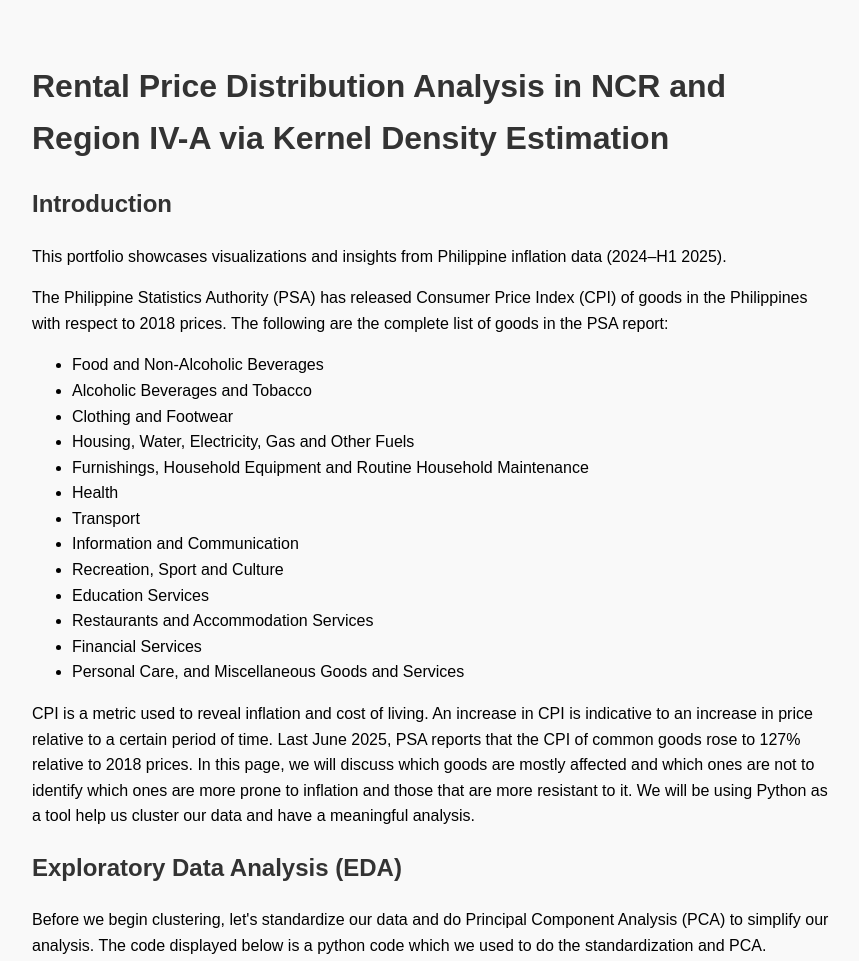
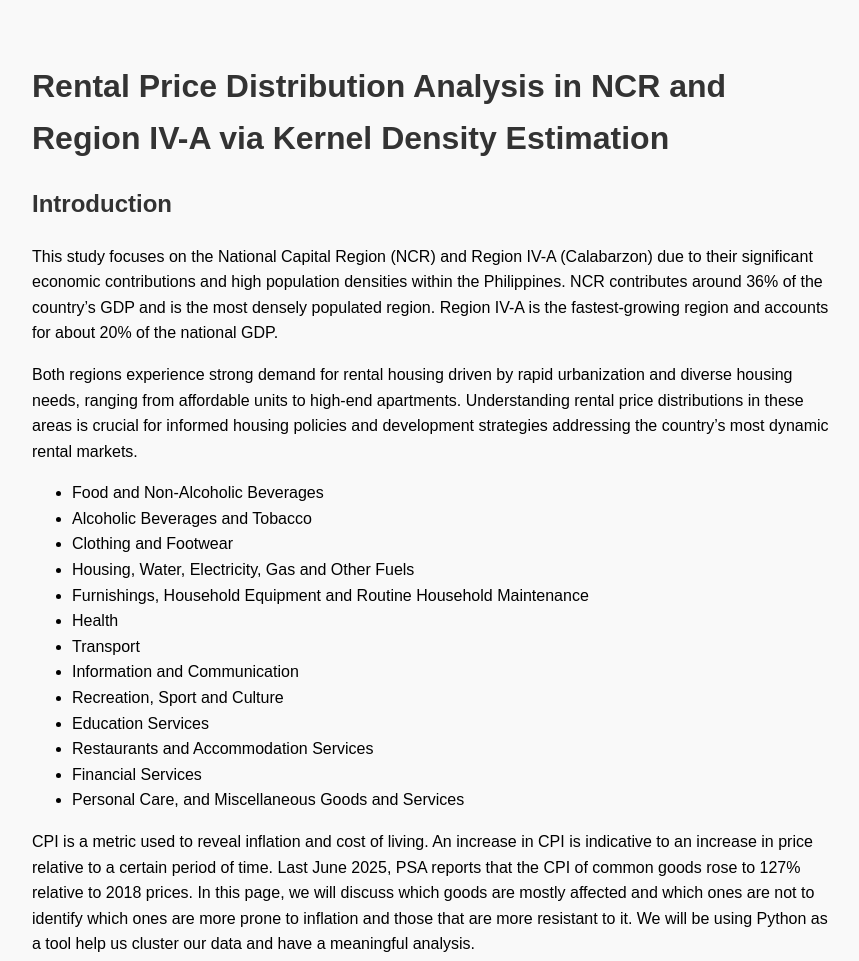
Before and after one commit to mglmaynard/Portfolio, a plain HTML site: page Rental_Price_Distribution_Analysis_in_NCR_and_Region_IV-A_via_Kernel_Density_Estimation.html in a window 1280 px wide. Shown: the top 961 px of the page, without its empty margins (208-1067 px from the left). Drawn offline with Linux system fonts and the light colour scheme.

Commit message:
Update Rental_Price_Distribution_Analysis_in_NCR_and_Region_IV-A_via_Kernel_Density_Estimation.html

```diff
--- a/Rental_Price_Distribution_Analysis_in_NCR_and_Region_IV-A_via_Kernel_Density_Estimation.html
+++ b/Rental_Price_Distribution_Analysis_in_NCR_and_Region_IV-A_via_Kernel_Density_Estimation.html
@@ -48,11 +48,12 @@
 
   <h2>Introduction</h2>
 
-  <p>This portfolio showcases visualizations and insights from Philippine inflation data (2024–H1 2025).</p>
+  <p>
+    This study focuses on the National Capital Region (NCR) and Region IV-A (Calabarzon) due to their significant economic contributions and high population densities within the Philippines. NCR contributes around 36% of the country’s GDP and is the most densely populated region. Region IV-A is the fastest-growing region and accounts for about 20% of the national GDP.
+  </p>
 
   <p>
-    The Philippine Statistics Authority (PSA) has released Consumer Price Index (CPI) of goods in the Philippines with respect to 2018 prices.
-    The following are the complete list of goods in the PSA report:
+    Both regions experience strong demand for rental housing driven by rapid urbanization and diverse housing needs, ranging from affordable units to high-end apartments. Understanding rental price distributions in these areas is crucial for informed housing policies and development strategies addressing the country’s most dynamic rental markets.
   </p>
 
   <ul>
```
